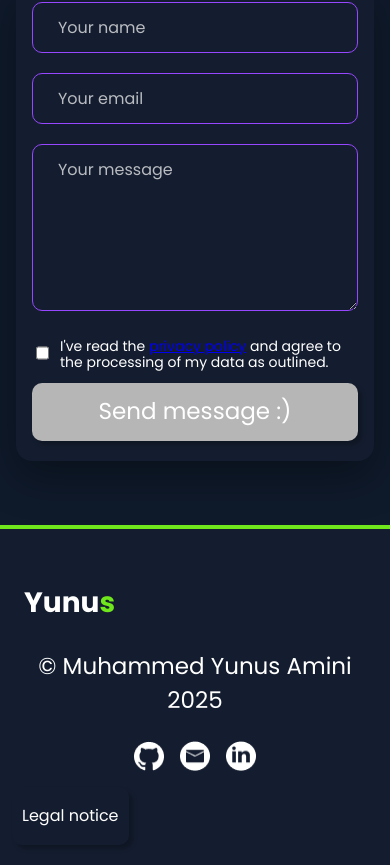
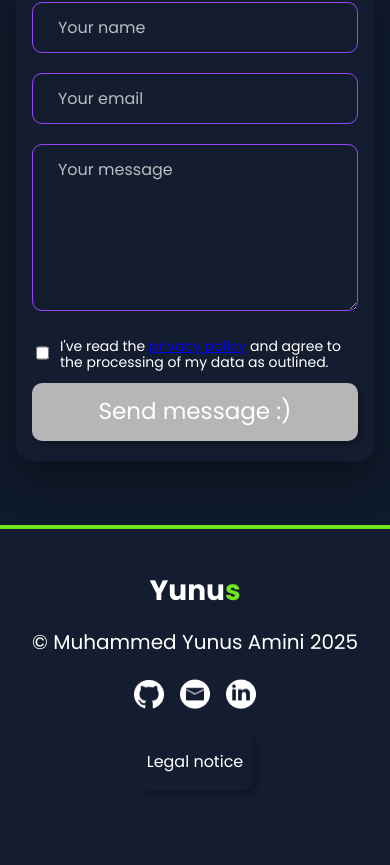
Before and after one commit to mya63/portfolio-2.0, an Angular app: page / in a window 390 px wide. Shown: the part 7971-8836 px from the top of the page. After the commit the page ends 8810 px from the top, so only its background shows below. Built offline with nearby package versions, Linux system fonts and the light colour scheme.

Commit message:
fix footer tablet and mobile layout

```diff
--- a/src/app/shared/footer/footer.scss
+++ b/src/app/shared/footer/footer.scss
@@ -49,8 +49,40 @@
 /* Go-up Button (falls genutzt) */
 .go-up{ /* (dein bestehender Block kann bleiben) */ }
 
-@media (max-width: 420px) {
-  .foot-grid { grid-template-columns:1fr; gap:24px; text-align:center; }
-  .foot-icons { justify-content:center; }
-  .copyright { margin-top:8px; }
+/* MYA START: 320px Footer Fix */
+/* MYA START: Mobile Footer Fix */
+@media (max-width: 700px) {
+  .footer {
+    padding: 48px 0;
+  }
+
+  .foot-grid {
+    grid-template-columns: 1fr;
+    gap: 24px;
+    text-align: center;
+    justify-items: center;
+  }
+
+  .logo {
+    margin-left: 0;
+  }
+
+  .copyright {
+    margin-top: 0;
+    text-align: center;
+    font-size: 20px;
+    line-height: 1.3;
+  }
+
+  .foot-icons {
+    justify-content: center;
+    flex-wrap: wrap;
+  }
+
+  .footer .container:last-child {
+    display: flex;
+    justify-content: center;
+    margin-top: 24px !important;
+  }
 }
+/* MYA END *//* MYA END */
```
